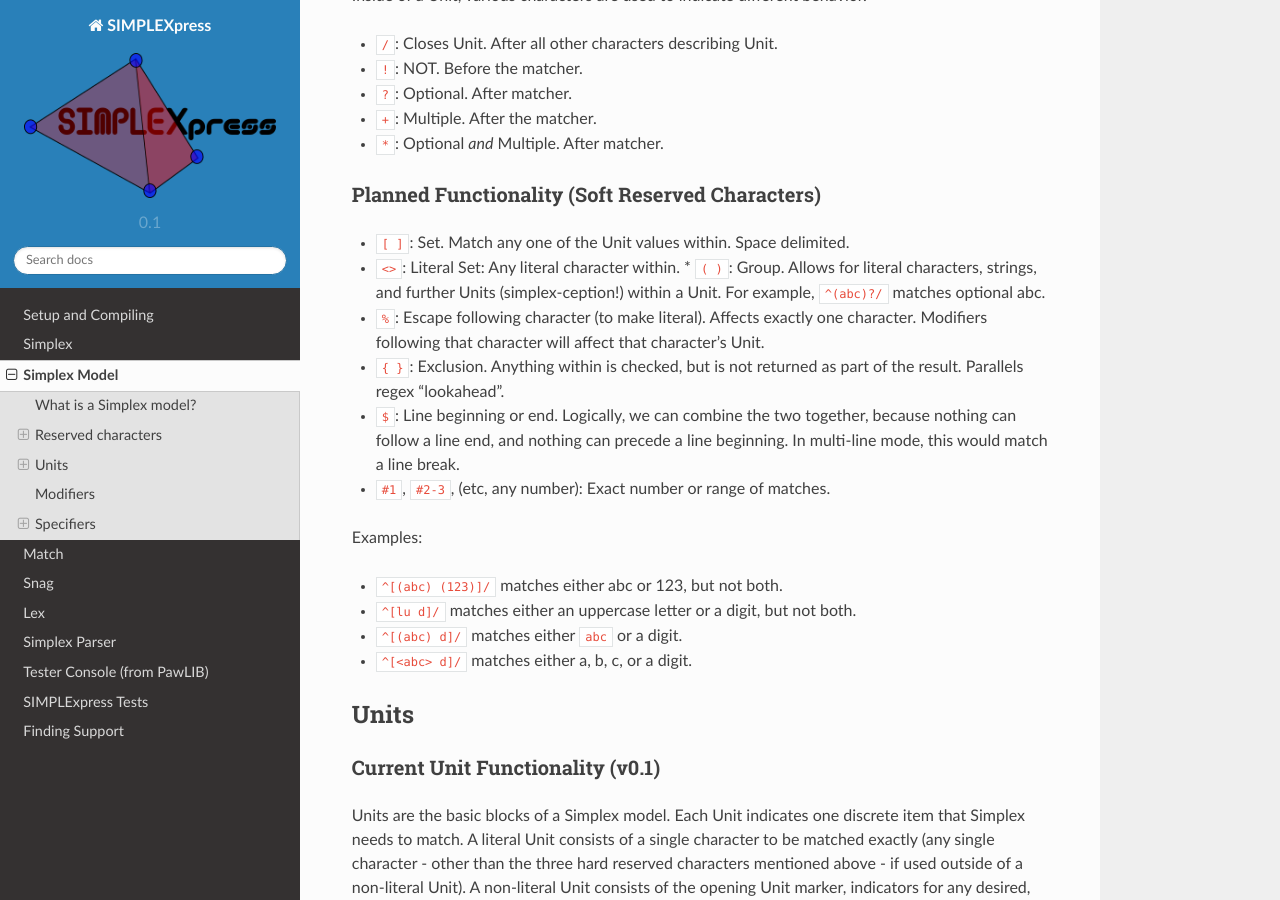
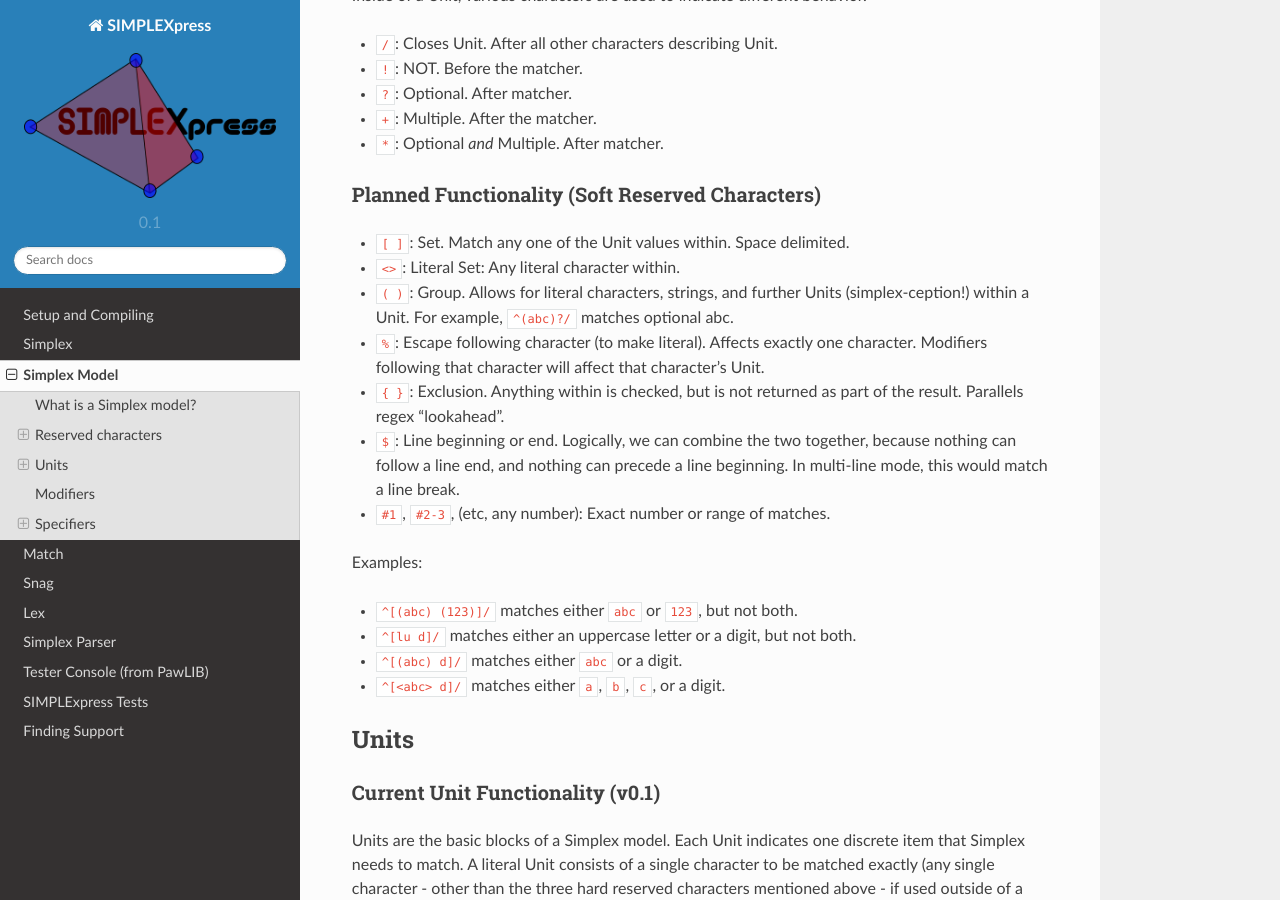
Before and after one commit to mousepawmedia/simplexpress, a Sphinx documentation site: the page built from docs/source/simplex/model.rst, in a window 1280 px wide and 900 px high, scrolled down 948 px. Built offline with Sphinx 7.4.7 and the Read the Docs theme 2.0.0, drawn with Linux system fonts in a browser that asks for light colours.

```diff
--- a/docs/source/simplex/model.rst
+++ b/docs/source/simplex/model.rst
@@ -52,9 +52,10 @@ Planned Functionality (Soft Reserved Characters)
 ^^^^^^^^^^^^^^^^^^^^^^^^^^^^^^^^^^^^^^^^^^^^^^^^^
 
 * ``[ ]``: Set. Match any one of the Unit values within. Space delimited.
-* ``<>``: Literal Set: Any literal character within. * ``( )``: Group. Allows
-  for literal characters, strings, and further Units (simplex-ception!) within a
-  Unit. For example, ``^(abc)?/`` matches optional abc.
+* ``<>``: Literal Set: Any literal character within.
+* ``( )``: Group. Allows for literal characters, strings, and further Units
+  (simplex-ception!) within a Unit. For example, ``^(abc)?/`` matches optional
+  abc.
 * ``%``: Escape following character (to make literal). Affects exactly one
   character. Modifiers following that character will affect that character's
   Unit.
@@ -67,10 +68,10 @@ Planned Functionality (Soft Reserved Characters)
 
 Examples:
 
-* ``^[(abc) (123)]/`` matches either abc or 123, but not both.
+* ``^[(abc) (123)]/`` matches either ``abc`` or ``123``, but not both.
 * ``^[lu d]/`` matches either an uppercase letter or a digit, but not both.
 * ``^[(abc) d]/`` matches either ``abc`` or a digit.
-* ``^[<abc> d]/`` matches either a, b, c, or a digit.
+* ``^[<abc> d]/`` matches either ``a``, ``b``, ``c``, or a digit.
 
 Units
 ---------------------------------------
@@ -191,7 +192,7 @@ Planned Specifier Functionality
       indicate upper or lower case.
     * ``c``: classification (Reserved for later expanded character classes, such
       as ``c_hangal`` for Hangal characters) (2.0-3.0)
-    * ``u#``: unicode (accepts `u78` or `u57-78`) (2.0)
+    * ``u#``: unicode (accepts ``u78`` or ``u57-78``) (2.0)
 
 * ``e``: extended Latin (2.0)
 * ``g``: greek (2.0)
--- a/docs/source/simplex/simplex.rst
+++ b/docs/source/simplex/simplex.rst
@@ -40,7 +40,7 @@ the declaration, too:
     // Using char
     Simplex char_simplex("^l/");
 
-The major functions of Simplex, ``match``, ``snag`` and ``lex()``, can be also
+The major functions of Simplex, ``match``, ``snag`` and ``lex``, can be also
 used without creating a Simplex object. (See the function pages for details on
 use.) Creating a Simplex object is the more efficient of these two methods when
 you will be reusing the model, however.
```
